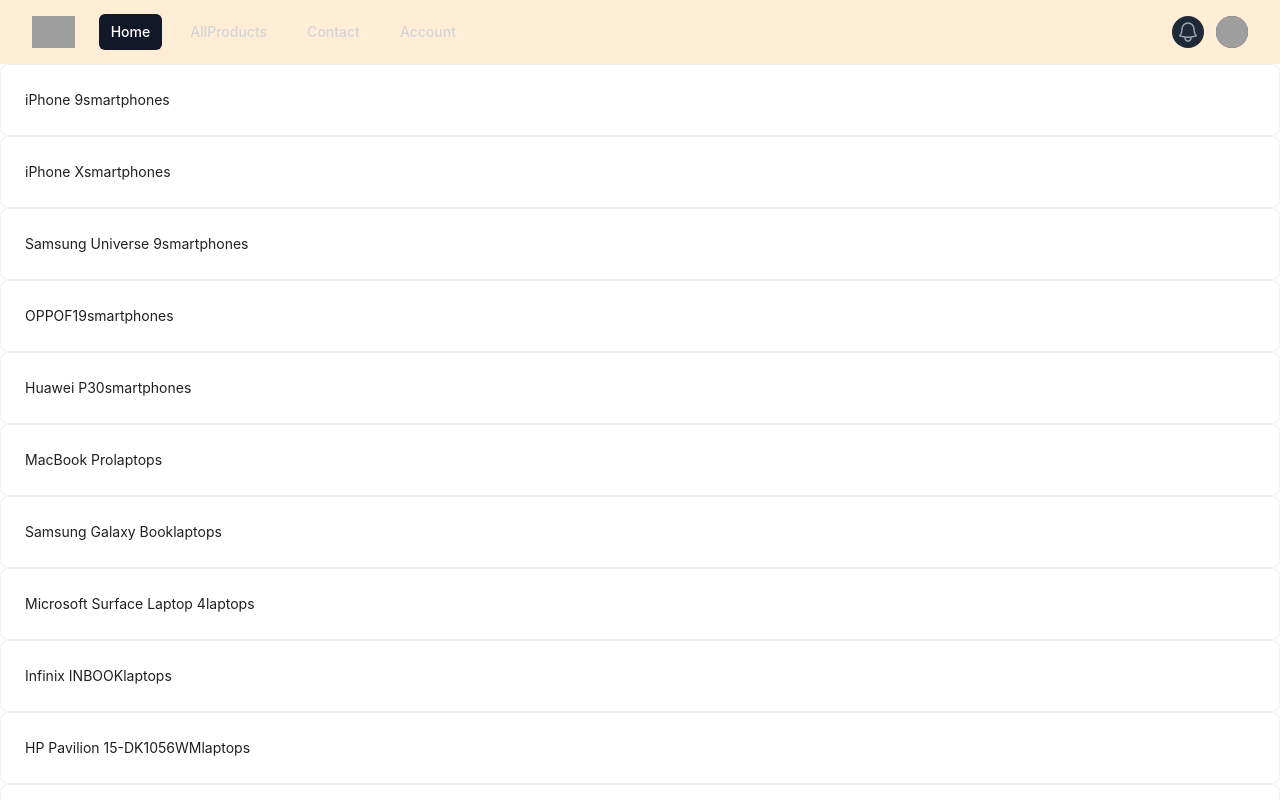
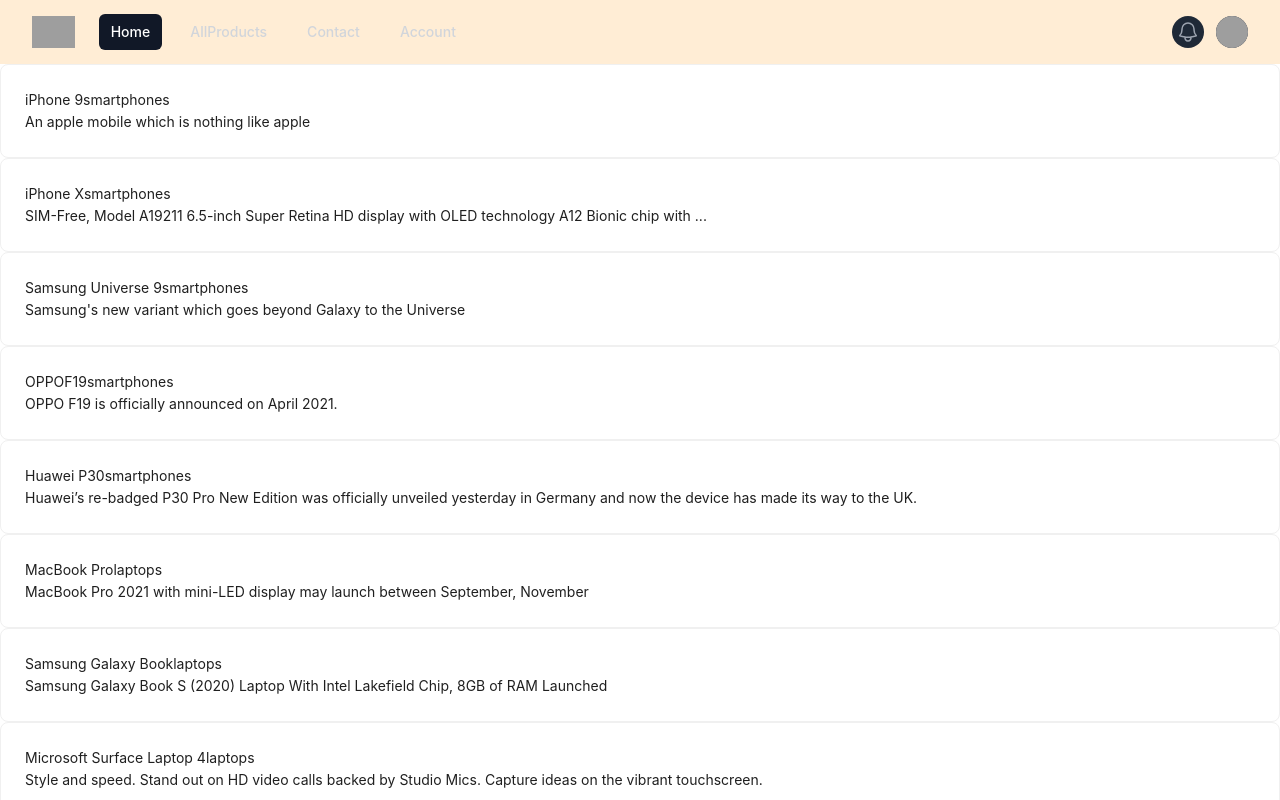
Before and after one commit to ashrafali2000/assignment-react-01, a React (Create React App) app: page /allProducts in a window 1280 px wide. Shown: the top 800 px of the page. Built offline with nearby package versions, Linux system fonts and the light colour scheme; grey boxes are pictures that could not be loaded.

Commit message:
paragraph tag

```diff
--- a/src/pages/allProducts/Cards.js
+++ b/src/pages/allProducts/Cards.js
@@ -6,6 +6,7 @@
     <Card>
         {title}
         {category}
+     <p> {description}</p>
     </Card>
   )
 }
```
